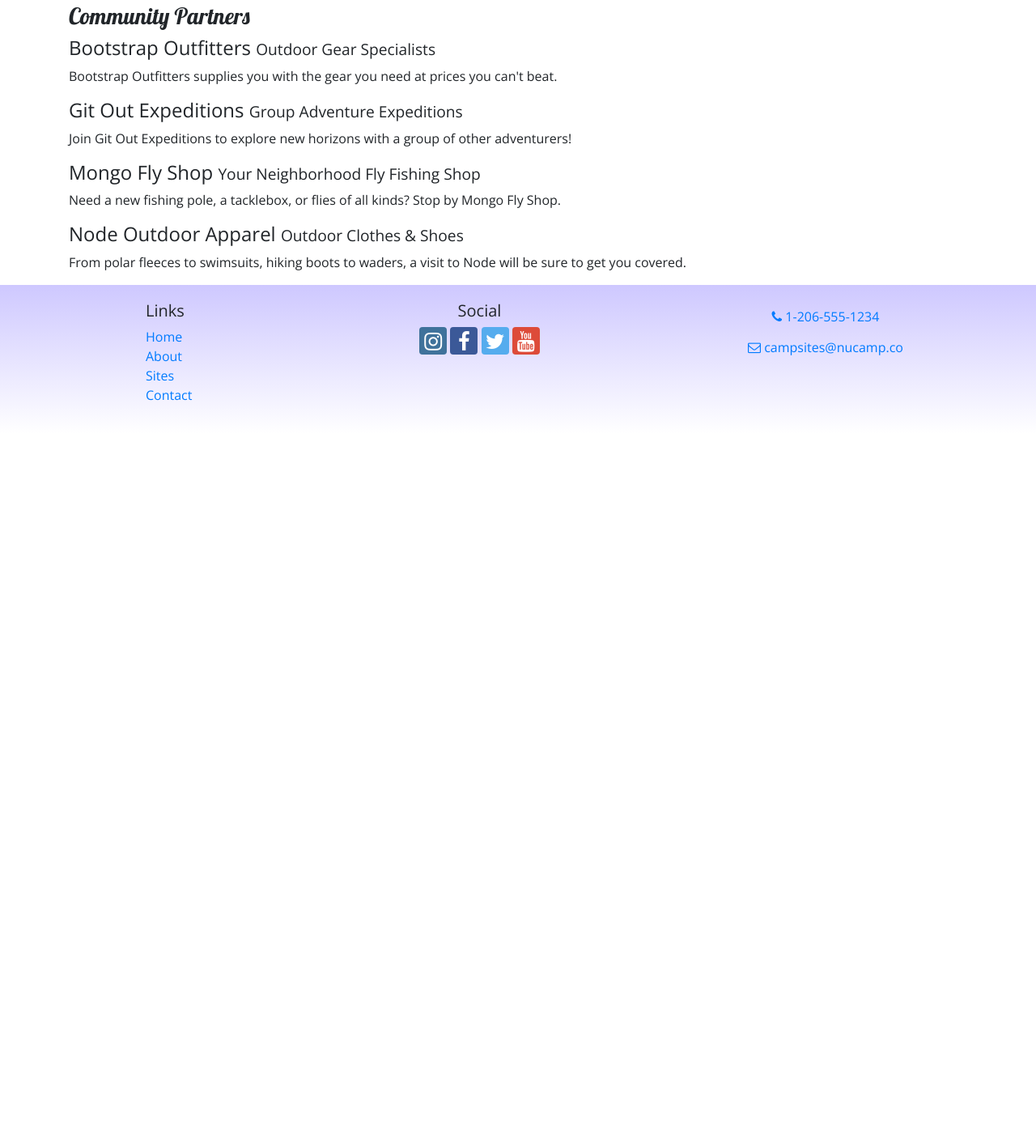
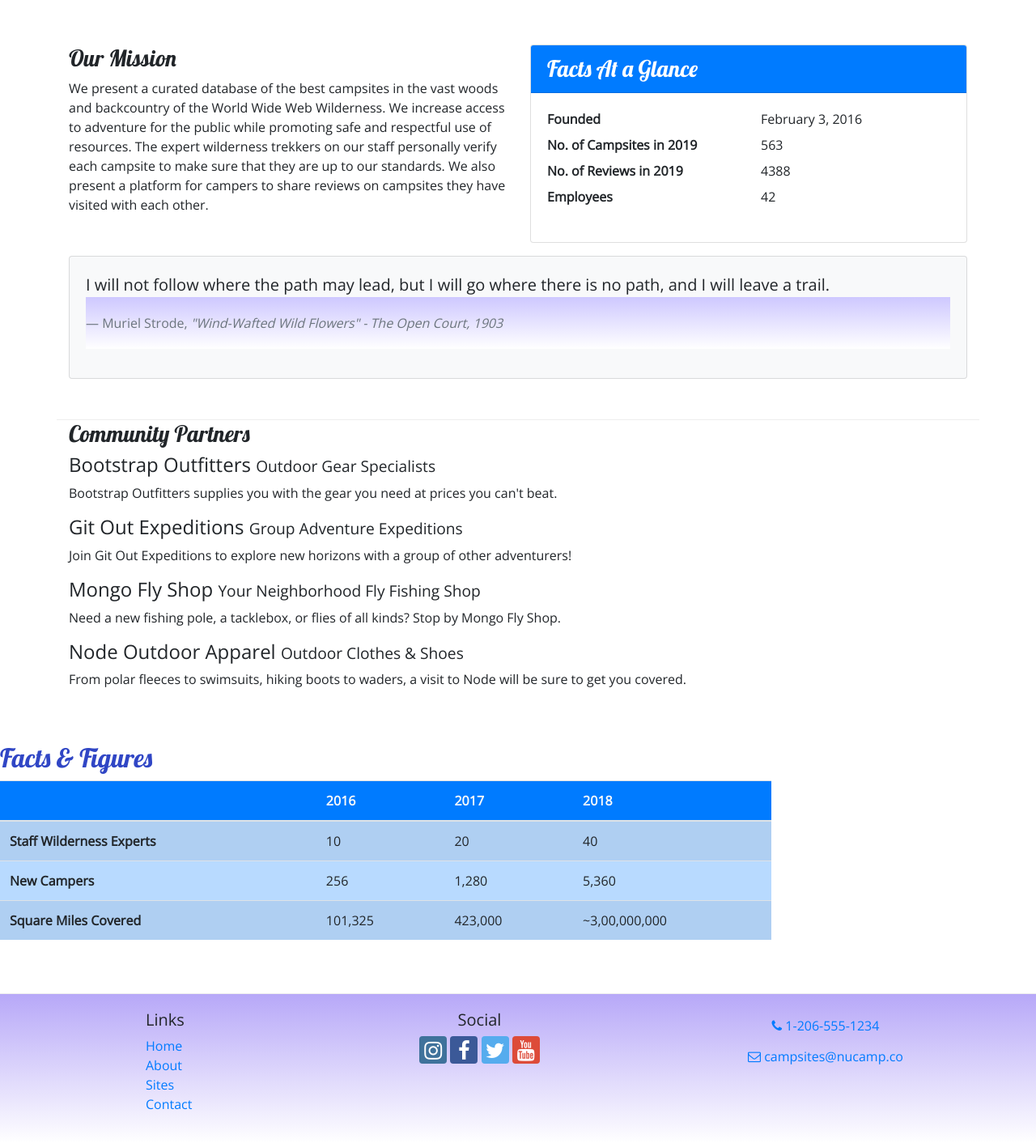
Before and after one commit to emmarusnak/nucamp-camping, a website: page aboutus.html in a window 1280 px wide. Shown: the part 576-1988 px from the top of the page at 81% size. Before the commit the page ends 1112 px from the top, so only its background shows below. Drawn offline with nearby package versions, Linux system fonts and the light colour scheme.

Commit message:
Images and Media

```diff
--- a/aboutus.html
+++ b/aboutus.html
@@ -21,17 +21,21 @@
     <header class="jumbotron jumbotron-fluid">
         <div class="container">
             <div class="row">
+                <div class="col-4 col-sm-3 col-md-2 align-self-center">
+                    <a href="index.html"><img src="img/logo.png" class="img-fluid" /></a>
+                </div>
                 <div class="col">
                     <h1>NuCamp</h1>
                     <h2>a better way to camp</h2>
                 </div>
             </div>
         </div>
-    </header>
+        </header>
 
-    <nav class="navbar navbar-expand-sm navbar-dark sticky-top">
-            <div>
-                <button class="navbar-toggler ml-auto" type="button" data-toggle="collapse" data-target="#nucampNavbar">
+        <nav class="navbar navbar-expand-sm navbar-dark sticky-top">
+            <div class="container">
+                <a class="navbar-brand" href="index.html"><img src="img/logo.png" height="30" width="30" /></a>
+                <button class="navbar-toggler" type="button" data-toggle="collapse" data-target="#nucampNavbar">
                     <span class="navbar-toggler-icon"></span>
                 </button>
                 <div class="collapse navbar-collapse" id="nucampNavbar">
@@ -64,6 +68,41 @@
             </div>
         </div>
 
+        <div class="row row-content">
+            <div class="col-sm-6">
+                <h3>Our Mission</h3>
+                <p>We present a curated database of the best campsites in the vast woods and backcountry of the World Wide Web Wilderness. We increase access to adventure for the public while promoting safe and respectful use of resources. The expert wilderness trekkers on our staff personally verify each campsite to make sure that they are up to our standards. We also present a platform for campers to share reviews on campsites they have visited with  each other.</p>
+            </div>
+            <div class="col-sm-6">
+                <div class="card">
+                    <h3 class="card-header bg-primary text-white">Facts At a Glance</h3>
+                    <div class="card-body">
+                        <dl class="row">
+                            <dt class="col-6">Founded</dt>
+                            <dd class="col-6">February 3, 2016</dd>
+                            <dt class="col-6">No. of Campsites in 2019</dt>
+                            <dd class="col-6">563</dd>
+                            <dt class="col-6">No. of Reviews in 2019</dt>
+                            <dd class="col-6">4388</dd>
+                            <dt class="col-6">Employees</dt>
+                            <dd class="col-6">42</dd>
+                        </dl>
+                    </div>
+                </div>
+            </div>
+            <div class="col">
+                <div class="card card-body bg-light mt-3">
+                    <blockquote class="blockquote">
+                        <p class="mb-0">I will not follow where the path may lead, but I will go where there is no path, and I will leave a trail.</p>
+                        <footer class="blockquote-footer">Muriel Strode,
+                            <cite title="Source Title">"Wind-Wafted Wild Flowers" -
+                            The Open Court, 1903</cite>
+                        </footer>
+                    </blockquote>
+                </div>
+            </div>
+        </div>
+
         <div class="row">
             <div class="col">
                 <h3>Community Partners</h3>
@@ -79,7 +118,45 @@
         </div>
     </div>
 
-    <footer>
+    <div class="row row-content">
+        <div class="col-sm-9">
+            <h2>Facts &amp; Figures</h2>
+            <div class="table-responsive">
+                <table class="table table-striped">
+                <thead>
+                    <tr class="bg-primary text-light">
+                        <th></th>
+                        <th>2016</th>
+                        <th>2017</th>
+                        <th>2018</th>
+                    </tr>
+                    </thead>
+                <tbody class="table-primary">
+                        <tr>
+                            <th>Staff Wilderness Experts</th>
+                            <td>10</td>
+                            <td>20</td>
+                            <td>40</td>
+                        </tr>
+                        <tr>
+                            <th>New Campers</th>
+                            <td>256</td>
+                            <td>1,280</td>
+                            <td>5,360</td>
+                        </tr>
+                        <tr>
+                            <th>Square Miles Covered</th>
+                            <td>101,325</td>
+                            <td>423,000</td>
+                            <td>~3,00,000,000</td>
+                        </tr>
+                    </tbody>
+                </table>
+            </div>
+        </div>
+    </div>
+
+    <footer class="site-footer">
         <div class="container">
             <div class="row">
                 <div class="col-4 col-sm-2 offset-1">
--- a/css/styles.css
+++ b/css/styles.css
@@ -35,3 +35,8 @@ footer {
 .navbar {
     background-color: #901CAD;
 }
+
+.site-footer{
+    background-image: linear-gradient(#b7a8f8, white);
+    padding: 20px 0px;
+}
```
Also changed, not shown: contactus.html (+6 -2 lines), index.html (+21 -8 lines), img/bootstrap-thumb.png (added), img/breadcrumb-trail-thumb.jpg (added), img/breadcrumb-trail.jpg (added), img/chrome-river-thumb.jpg (added), img/chrome-river.jpg (added), img/logo.png (added), img/react-lake-thumb.jpg (added), img/react-lake.jpg (added).
